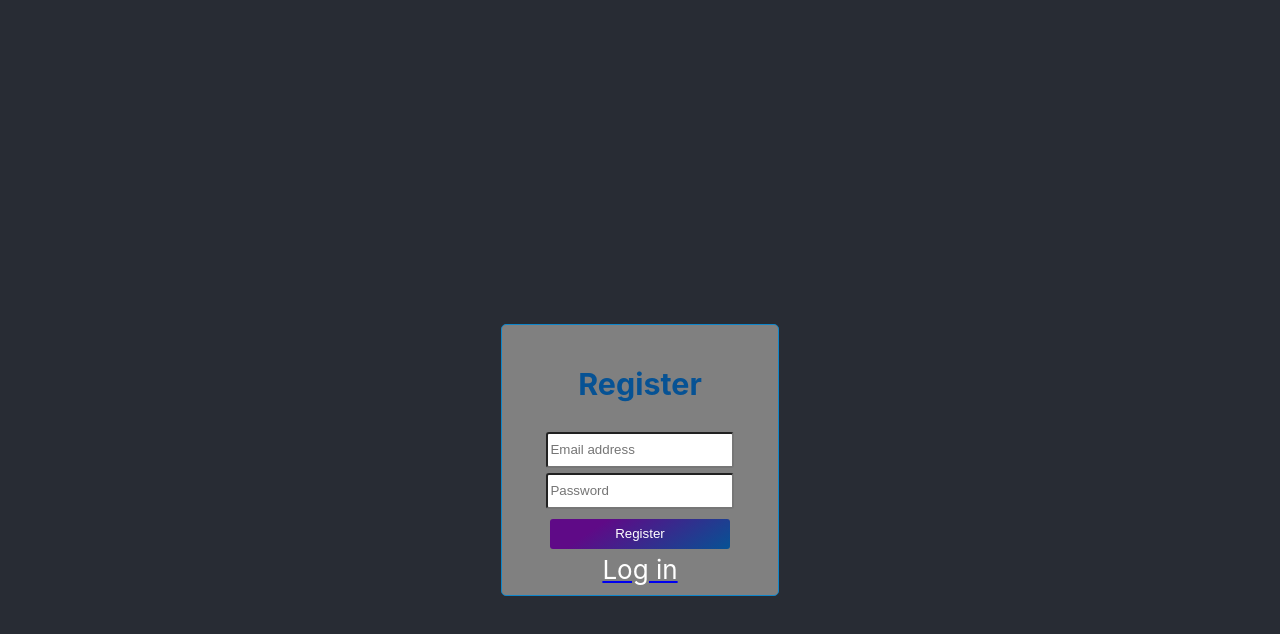
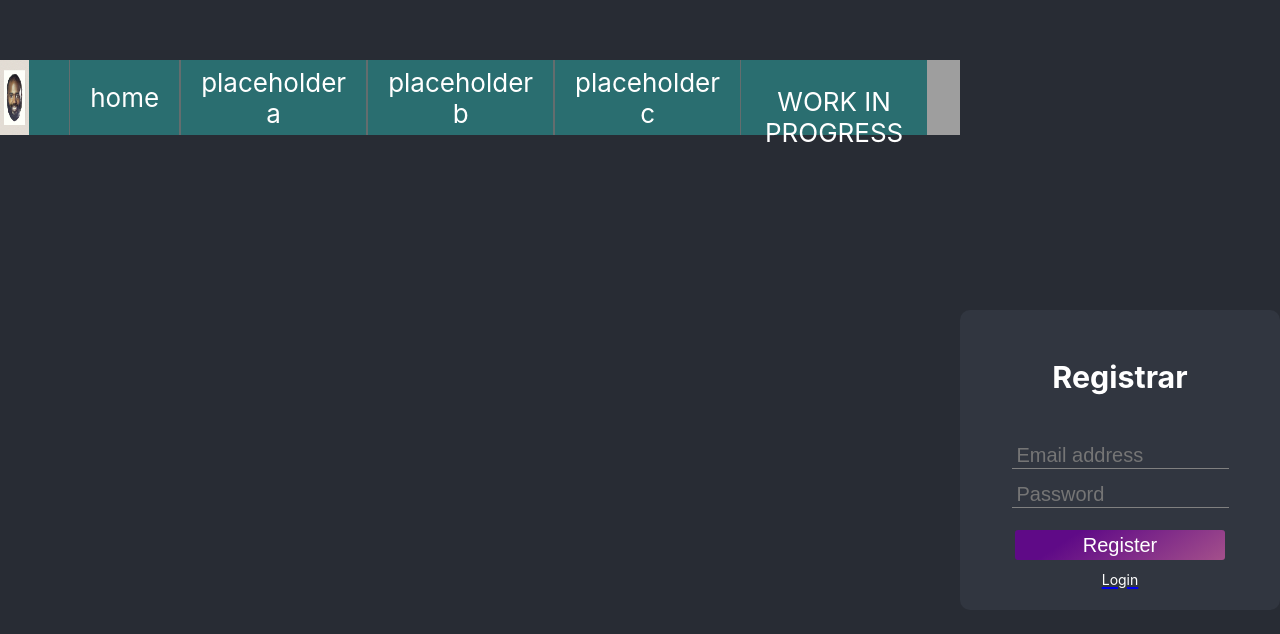
Before and after one commit to maxmoshe/FoolGo, a React (Create React App) app in the folder client-side/my-app/: page /register in a window 1280 px wide. Shown: the part 740-1374 px from the top of the page. Built offline with nearby package versions, Linux system fonts and the light colour scheme; grey boxes are pictures that could not be loaded.

Commit message:
haha eyal makes me cok

```diff
--- a/client-side/my-app/src/App.js
+++ b/client-side/my-app/src/App.js
@@ -21,6 +21,7 @@ class App extends React.Component{
           <NavLink to="/register">{this.state.dor}</NavLink>
         </header>
         <body>
+        <Navbar></Navbar>
         <Route exact path="/login" component={Login}/>
         <Route exact path="/register" component={Register}/>
         </body>
--- a/client-side/my-app/src/components/Register.js
+++ b/client-side/my-app/src/components/Register.js
@@ -3,14 +3,18 @@ import {NavLink, Route} from 'react-router-dom'
 
 function Register(){
     return(
-        <div id="Login" style={{display: 'flex', flexDirection: "column",alignItems: 'center',border: '1px solid #0e86ca', borderRadius: '5px', padding: 10, backgroundColor: 'grey', width: '20%'}}>
-            <h3 style={{color: '#065294', textDecoration: 'none'}}>Register</h3>
-            <input type="text" placeholder="Email address" style={{width: '70%', height: 30, borderRadius: 3}}></input>
-            <input type="password" placeholder="Password" autoComplete="false" style={{width: '70%', height: 30, borderRadius: 3, margin: 5}}></input>
-            <button style={{width: '70%', backgroundImage: 'linear-gradient(326deg, #065294 0%, #5f0a87 74%)', border: 'none', color: 'white', height: 30, borderRadius: 3, margin: 5}}>Register</button>
-            <NavLink to='login'>
-                <a href="google.com" style={{color: "white", textDecoration: 'none',}}>Log in</a>
+        <div id="Login" style={{display: 'flex', flexDirection: "column", backgroundColor: '#313640', alignItems: 'center', justifyContent: 'space-around', borderRadius: '10px', padding: 10, width: '30vw', minHeight: '35vh', minWidth: 300}}>
+            <h3 style={{textDecoration: 'none'}}>Registrar</h3>
+            <div style={{display: 'flex', height: 70, flexDirection: "column", justifyContent: 'space-between', alignItems: 'center', width: '70%'}}>
+            <input type="text" className="login-input" placeholder="Email address"></input>
+            <input type="password" placeholder="Password" autoComplete="false" className="login-input" style={{margin: 5}}></input>
+            </div>
+            <div style={{width: '70%', display: 'flex', flexDirection: 'column', alignItems: 'center', justifyContent: 'center'}} >
+            <button style={{width: '100%', backgroundImage: 'linear-gradient(326deg, #a4508b 0%, #5f0a87 74%)', border: 'none', color: 'white', height: 30, borderRadius: 3, fontSize: 20}}>Register</button>
+            <NavLink to="/login">
+                <a style={{color: "white", fontSize: 14}}>Login</a>
             </NavLink>
+            </div>
         </div>
     )
 }
```
Also changed, not shown: client-side/my-app/src/components/AboutUs.js (added), 1 other file (tests, documents, lock files or other folders).
